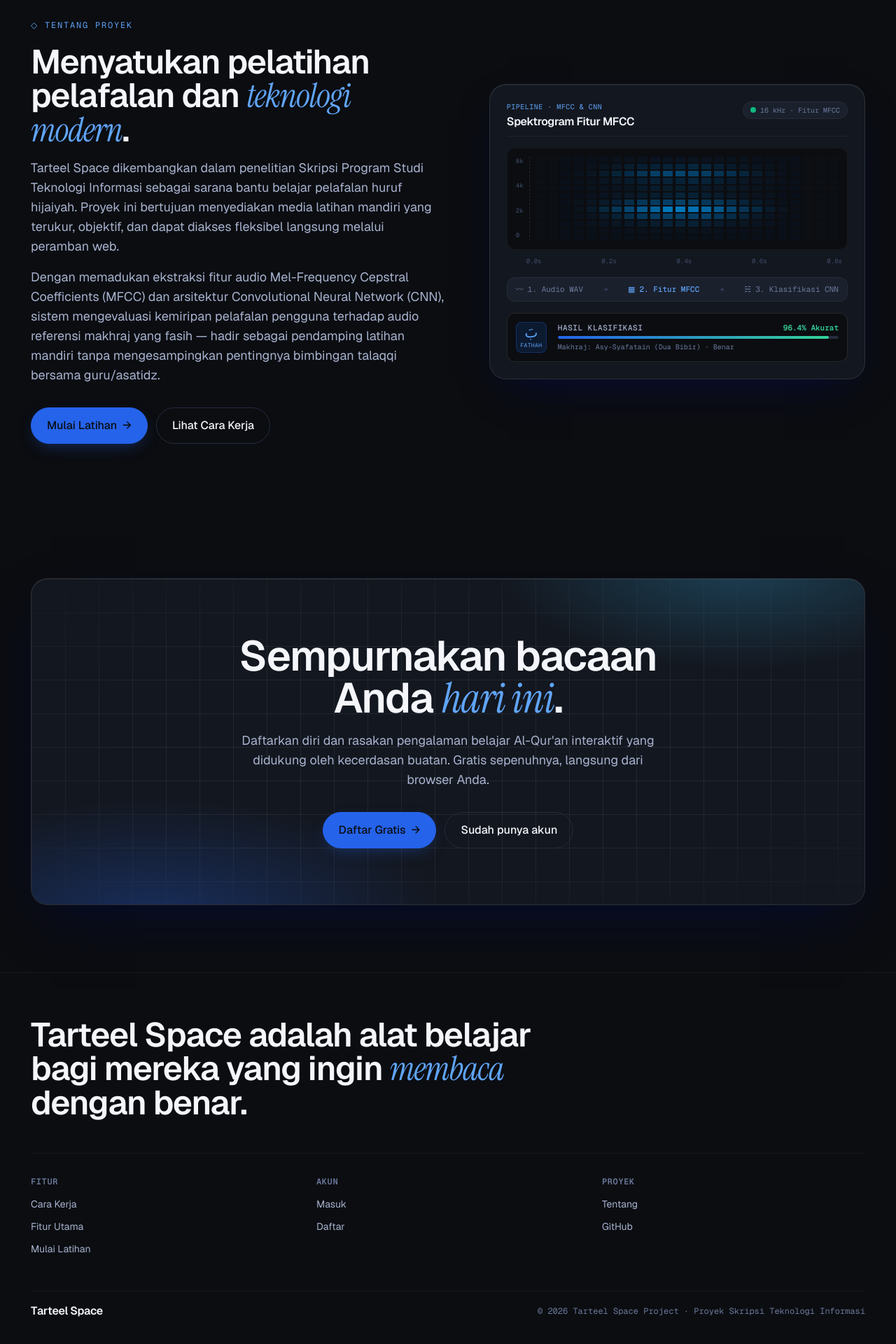
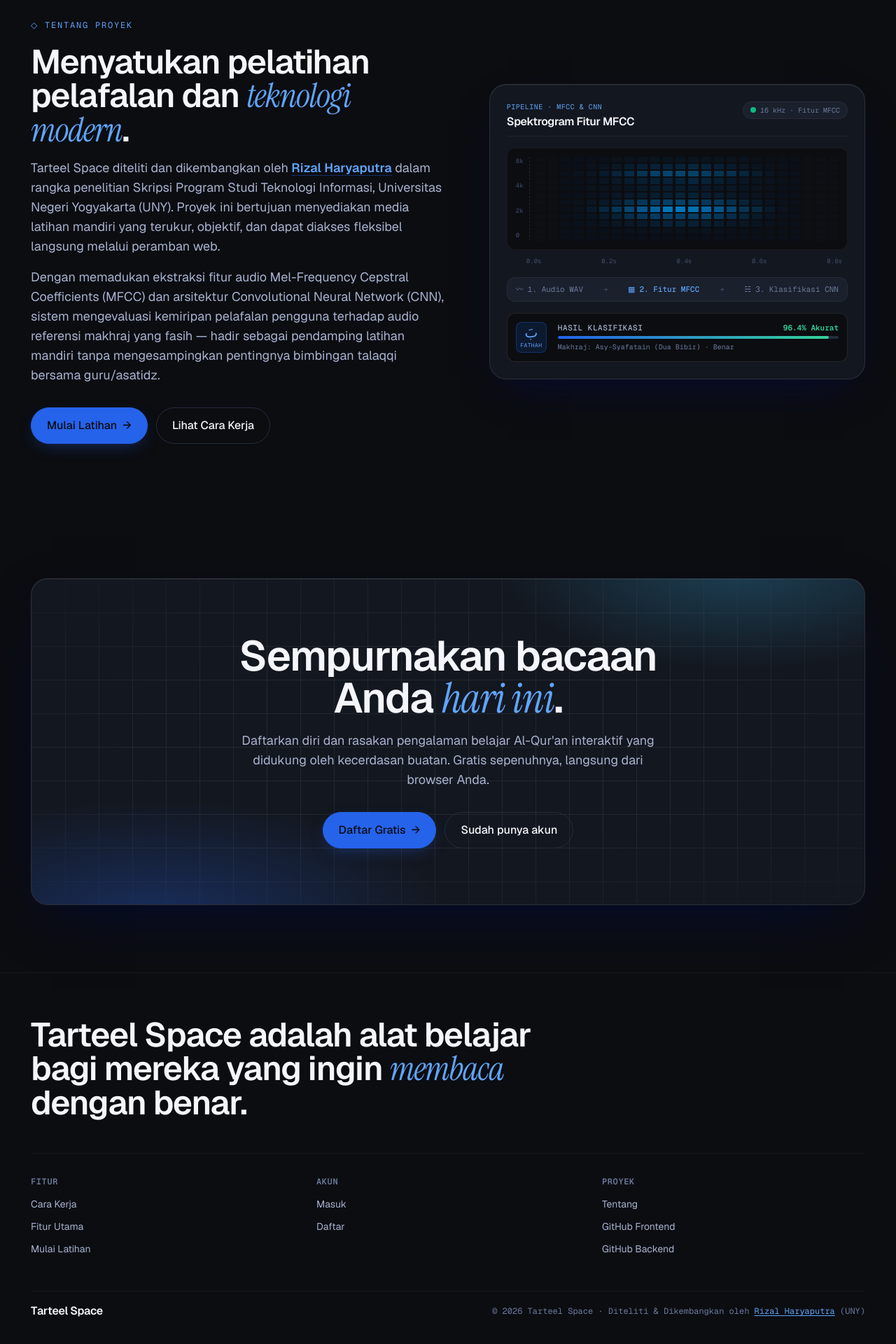
Before and after one commit to RizalHaryaputra/tarteel-space-frontend, a Nuxt app: page / in a window 1280 px wide. Shown: the part 3463-5383 px from the top of the page at 70% size. Built offline with nearby package versions, Linux system fonts and the light colour scheme.

Commit message:
docs(landing): add researcher credit and separate GitHub FE & BE links

```diff
--- a/app/pages/index.vue
+++ b/app/pages/index.vue
@@ -369,7 +369,7 @@
               Menyatukan pelatihan pelafalan dan <em class="ts-italic font-serif italic text-primary-400 font-normal">teknologi modern</em>.
             </h2>
             <p class="ts-about__text text-base md:text-lg text-ink-1 max-w-[55ch] leading-relaxed">
-              Tarteel Space dikembangkan dalam penelitian Skripsi Program Studi Teknologi Informasi sebagai sarana bantu belajar pelafalan huruf hijaiyah. Proyek ini bertujuan menyediakan media latihan mandiri yang terukur, objektif, dan dapat diakses fleksibel langsung melalui peramban web.
+              Tarteel Space diteliti dan dikembangkan oleh <a href="https://rizalharyaputra.my.id" target="_blank" rel="noopener noreferrer" class="text-primary-400 hover:text-primary-300 font-semibold underline underline-offset-4 decoration-primary-500/40 hover:decoration-primary-400 transition-colors">Rizal Haryaputra</a> dalam rangka penelitian Skripsi Program Studi Teknologi Informasi, Universitas Negeri Yogyakarta (UNY). Proyek ini bertujuan menyediakan media latihan mandiri yang terukur, objektif, dan dapat diakses fleksibel langsung melalui peramban web.
             </p>
             <p class="ts-about__text text-base md:text-lg text-ink-1 max-w-[55ch] leading-relaxed">
               Dengan memadukan ekstraksi fitur audio Mel-Frequency Cepstral Coefficients (MFCC) dan arsitektur Convolutional Neural Network (CNN), sistem mengevaluasi kemiripan pelafalan pengguna terhadap audio referensi makhraj yang fasih — hadir sebagai pendamping latihan mandiri tanpa mengesampingkan pentingnya bimbingan talaqqi bersama guru/asatidz.
@@ -521,13 +521,14 @@
             <p class="font-mono text-xs font-semibold uppercase tracking-wider text-ink-2 mb-3">Proyek</p>
             <ul class="flex flex-col gap-2 list-none p-0 m-0">
               <li><button class="text-sm text-ink-1 hover:text-ink-0 transition-colors duration-150" @click="scrollTo('tentang')">Tentang</button></li>
-              <li><a href="https://github.com/RizalHaryaputra/tarteel-space-frontend" target="_blank" rel="noopener noreferrer" aria-label="GitHub Repository Tarteel Space" class="text-sm text-ink-1 hover:text-ink-0 transition-colors duration-150">GitHub</a></li>
+              <li><a href="https://github.com/RizalHaryaputra/tarteel-space-frontend" target="_blank" rel="noopener noreferrer" aria-label="GitHub Repository Tarteel Space Frontend" class="text-sm text-ink-1 hover:text-ink-0 transition-colors duration-150">GitHub Frontend</a></li>
+              <li><a href="https://github.com/RizalHaryaputra/tarteel-space-api" target="_blank" rel="noopener noreferrer" aria-label="GitHub Repository Tarteel Space Backend" class="text-sm text-ink-1 hover:text-ink-0 transition-colors duration-150">GitHub Backend</a></li>
             </ul>
           </div>
         </div>
         <div class="ts-footer__legal mt-12 flex flex-col md:flex-row justify-between items-start md:items-center gap-2 font-mono text-xs text-ink-2 border-t border-white/5 pt-4">
           <span class="font-display font-semibold tracking-tight text-base text-ink-0">Tarteel Space</span>
-          <span>© 2026 Tarteel Space Project · Proyek Skripsi Teknologi Informasi</span>
+          <span>© 2026 Tarteel Space · Diteliti & Dikembangkan oleh <a href="https://rizalharyaputra.my.id" target="_blank" rel="noopener noreferrer" class="text-primary-400 hover:text-primary-300 transition-colors underline underline-offset-2">Rizal Haryaputra</a> (UNY)</span>
         </div>
       </div>
     </footer>
```
